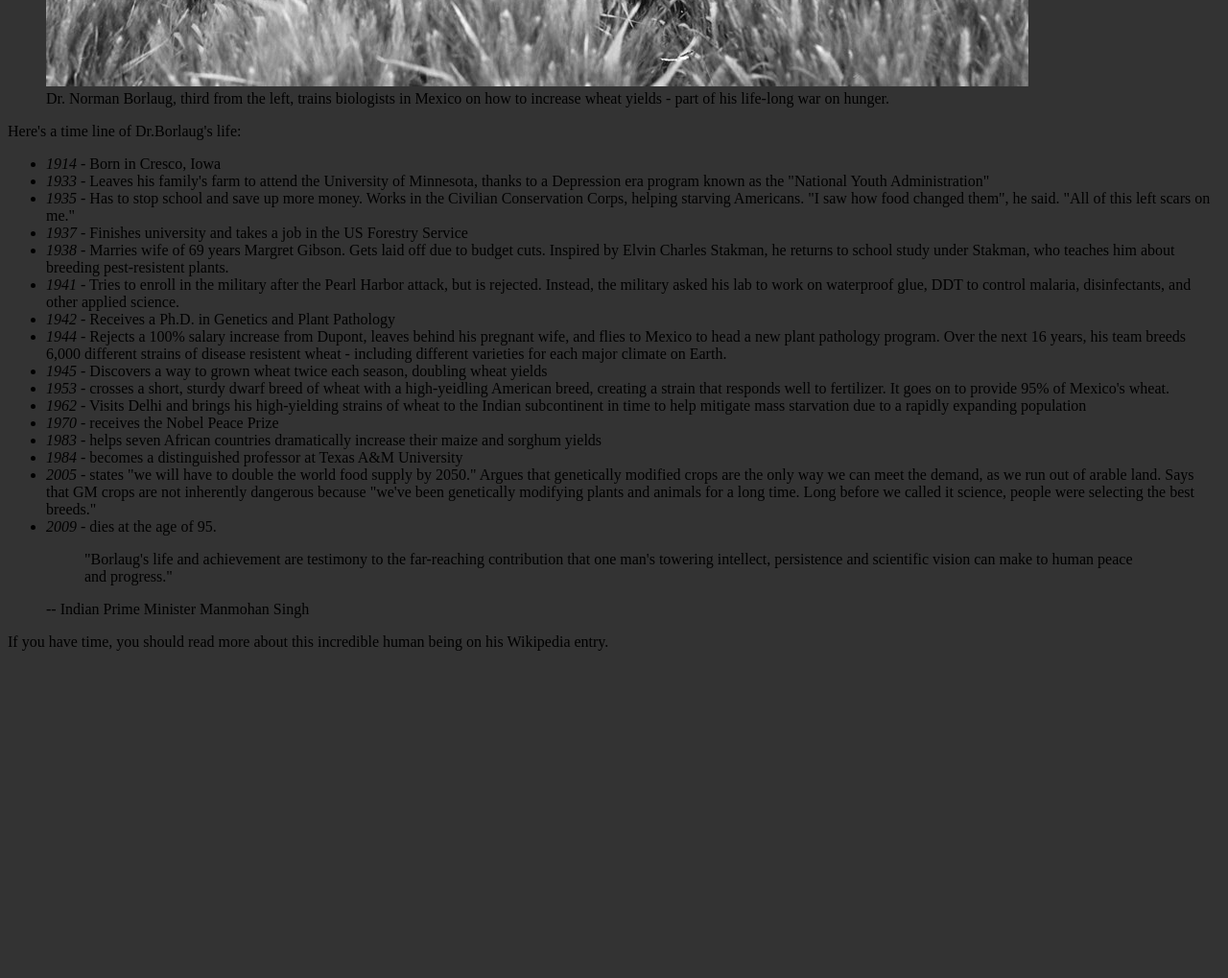
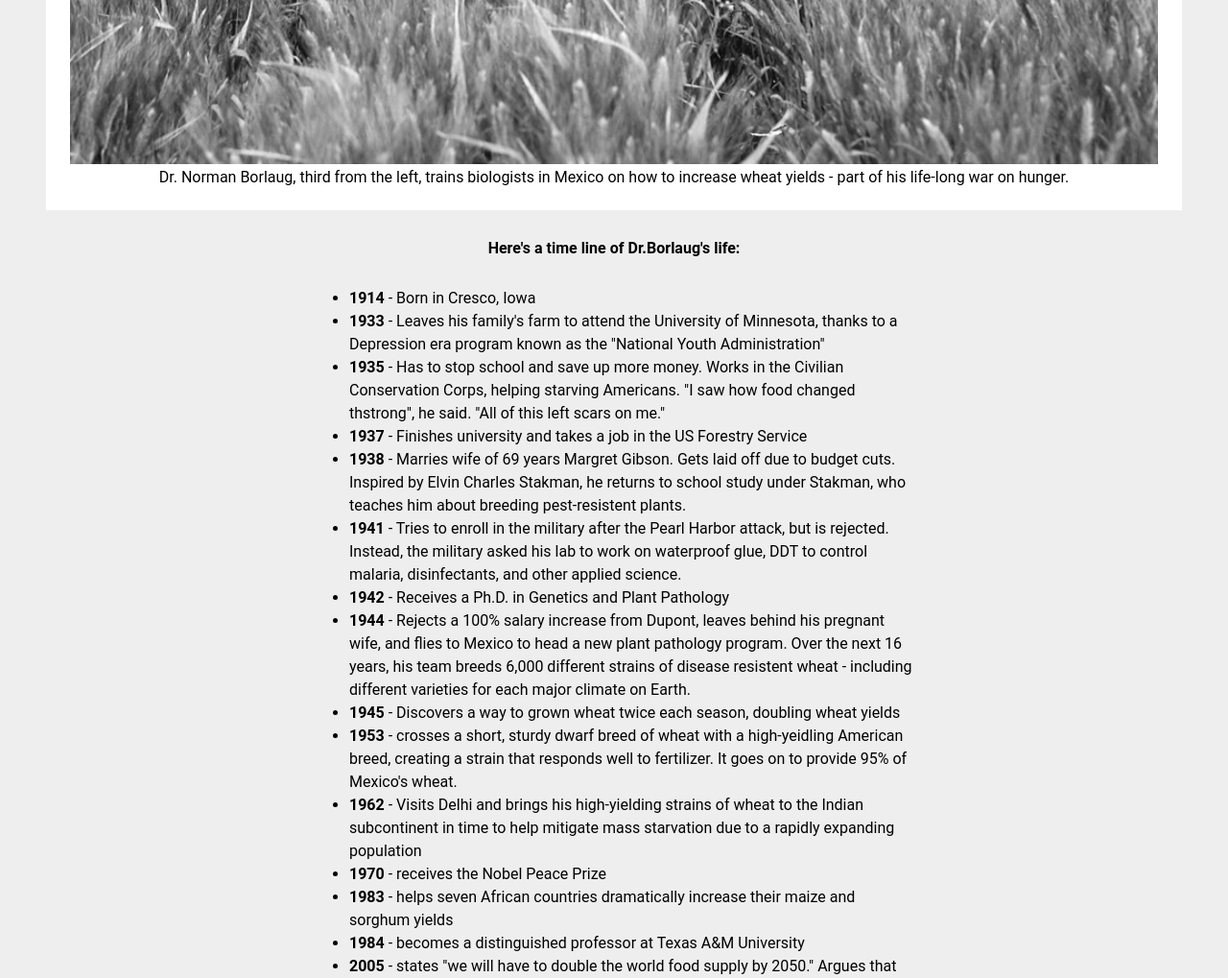
Before and after one commit to trafalgarandre/FrontEnd, a plain HTML site: page sample_tribute_page/index.html in a window 1280 px wide. Shown: the part 660-1679 px from the top of the page at 96% size. Before the commit the page ends 1354 px from the top, so only its background shows below. Drawn offline with Linux system fonts and the light colour scheme.

Commit message:
Add basic style

```diff
--- a/sample_tribute_page/index.html
+++ b/sample_tribute_page/index.html
@@ -5,41 +5,43 @@
 	</head>
 	<body>
 		<h1>Dr.Norman Borlaug</h1>
-		<h2>The man who saved a billion lives</h2>
+		<p id="norman-title">The man who saved a billion lives</p>
 
-		<figure>
+		<figure class="fig-img">
 			<img src="tribute.jpg"  alt="Dr.Norman Borlaug trains biologists">
 			<figcaption>Dr. Norman Borlaug, third from the left, trains biologists in Mexico on how to increase wheat yields - part of his life-long war on hunger.</figcaption>
 		</figure>
 
-		<p>Here's a time line of Dr.Borlaug's life:</p>
+		<p id="time-line"><strong>Here's a time line of Dr.Borlaug's life:</strong></p>
 
+		<div id="content">
 			<ul>
-			<li><em>1914</em> - Born in Cresco, Iowa</li>
-			<li><em>1933</em> - Leaves his family's farm to attend the University of Minnesota, thanks to a Depression era program known as the "National Youth Administration"</li>
-			<li><em>1935</em> - Has to stop school and save up more money. Works in the Civilian Conservation Corps, helping starving Americans. "I saw how food changed them", he said. "All of this left scars on me."</li>
-			<li><em>1937</em> - Finishes university and takes a job in the US Forestry Service</li>
-			<li><em>1938</em> - Marries wife of 69 years Margret Gibson. Gets laid off due to budget cuts. Inspired by Elvin Charles Stakman, he returns to school study under Stakman, who teaches him about breeding pest-resistent plants.</li>
-			<li><em>1941</em> - Tries to enroll in the military after the Pearl Harbor attack, but is rejected. Instead, the military asked his lab to work on waterproof glue, DDT to control malaria, disinfectants, and other applied science.</li>
-			<li><em>1942</em> - Receives a Ph.D. in Genetics and Plant Pathology</li>
-			<li><em>1944</em> - Rejects a 100% salary increase from Dupont, leaves behind his pregnant wife, and flies to Mexico to head a new plant pathology program. Over the next 16 years, his team breeds 6,000 different strains of disease resistent wheat - including different varieties for each major climate on Earth.</li>
-			<li><em>1945</em> - Discovers a way to grown wheat twice each season, doubling wheat yields</li>
-			<li><em>1953</em> - crosses a short, sturdy dwarf breed of wheat with a high-yeidling American breed, creating a strain that responds well to fertilizer. It goes on to provide 95% of Mexico's wheat.</li>
-			<li><em>1962</em> - Visits Delhi and brings his high-yielding strains of wheat to the Indian subcontinent in time to help mitigate mass starvation due to a rapidly expanding population</li>
-			<li><em>1970</em> - receives the Nobel Peace Prize</li>
-			<li><em>1983</em> - helps seven African countries dramatically increase their maize and sorghum yields</li>
-			<li><em>1984</em> - becomes a distinguished professor at Texas A&M University</li>
-			<li><em>2005</em> - states "we will have to double the world food supply by 2050." Argues that genetically modified crops are the only way we can meet the demand, as we run out of arable land. Says that GM crops are not inherently dangerous because "we've been genetically modifying plants and animals for a long time. Long before we called it science, people were selecting the best breeds."</li>
-			<li><em>2009</em> - dies at the age of 95.</li>
+				<li><strong>1914</strong> - Born in Cresco, Iowa</li>
+				<li><strong>1933</strong> - Leaves his family's farm to attend the University of Minnesota, thanks to a Depression era program known as the "National Youth Administration"</li>
+				<li><strong>1935</strong> - Has to stop school and save up more money. Works in the Civilian Conservation Corps, helping starving Americans. "I saw how food changed thstrong", he said. "All of this left scars on me."</li>
+				<li><strong>1937</strong> - Finishes university and takes a job in the US Forestry Service</li>
+				<li><strong>1938</strong> - Marries wife of 69 years Margret Gibson. Gets laid off due to budget cuts. Inspired by Elvin Charles Stakman, he returns to school study under Stakman, who teaches him about breeding pest-resistent plants.</li>
+				<li><strong>1941</strong> - Tries to enroll in the military after the Pearl Harbor attack, but is rejected. Instead, the military asked his lab to work on waterproof glue, DDT to control malaria, disinfectants, and other applied science.</li>
+				<li><strong>1942</strong> - Receives a Ph.D. in Genetics and Plant Pathology</li>
+				<li><strong>1944</strong> - Rejects a 100% salary increase from Dupont, leaves behind his pregnant wife, and flies to Mexico to head a new plant pathology program. Over the next 16 years, his team breeds 6,000 different strains of disease resistent wheat - including different varieties for each major climate on Earth.</li>
+				<li><strong>1945</strong> - Discovers a way to grown wheat twice each season, doubling wheat yields</li>
+				<li><strong>1953</strong> - crosses a short, sturdy dwarf breed of wheat with a high-yeidling American breed, creating a strain that responds well to fertilizer. It goes on to provide 95% of Mexico's wheat.</li>
+				<li><strong>1962</strong> - Visits Delhi and brings his high-yielding strains of wheat to the Indian subcontinent in time to help mitigate mass starvation due to a rapidly expanding population</li>
+				<li><strong>1970</strong> - receives the Nobel Peace Prize</li>
+				<li><strong>1983</strong> - helps seven African countries dramatically increase their maize and sorghum yields</li>
+				<li><strong>1984</strong> - becomes a distinguished professor at Texas A&M University</li>
+				<li><strong>2005</strong> - states "we will have to double the world food supply by 2050." Argues that genetically modified crops are the only way we can meet the dstrongand, as we run out of arable land. Says that GM crops are not inherently dangerous because "we've been genetically modifying plants and animals for a long time. Long before we called it science, people were selecting the best breeds."</li>
+				<li><strong>2009</strong> - dies at the age of 95.</li>
 			</ul>
 			<figure>
-			<blockquote>"Borlaug's life and achievement are testimony to the far-reaching contribution that one man's towering intellect, persistence and scientific vision can make to human peace and progress."</blockquote>
+				<blockquote>"Borlaug's life and achievstrongent are testimony to the far-reaching contribution that one man's towering intellect, persistence and scientific vision can make to human peace and progress."</blockquote>
 				<figcaption>-- Indian Prime Minister Manmohan Singh
 	</figcaption>
 			</figure>
+		</div>
 
 		<footer>
-			<p>If you have time, you should read more about this incredible human being on his Wikipedia entry.</p>
+			<p><strong>If you have time, you should read more about this incredible human being on his <a href="https://en.wikipedia.org/wiki/Norman_Borlaug" target="_blank">Wikipedia entry.</a></strong></p>
 		</footer>
 	<body>
 </html>
--- a/sample_tribute_page/style.css
+++ b/sample_tribute_page/style.css
@@ -7,5 +7,36 @@ html {
 }
 
 body {
-	background-color: #333;
+	font-family: "Roboto", sans-serif;
+	background-color: #eee;
+	min-width: 300px;
 }
+
+.fig-img {
+	background-color: #FFF;
+	text-align: center;
+	padding: 2%;
+}
+
+#time-line {
+	text-align: center;
+	display: block;
+	line-height: 3;
+}
+
+#content {
+	width: 50%;
+	margin: auto;
+}
+
+footer p, h1, #norman-title {
+	text-align: center;
+}
+
+#content li {
+	line-height: 1.5;
+}
+
+img {
+	width: 100%;
+}
```
Lines whose indentation alone changed are shown as unchanged.
